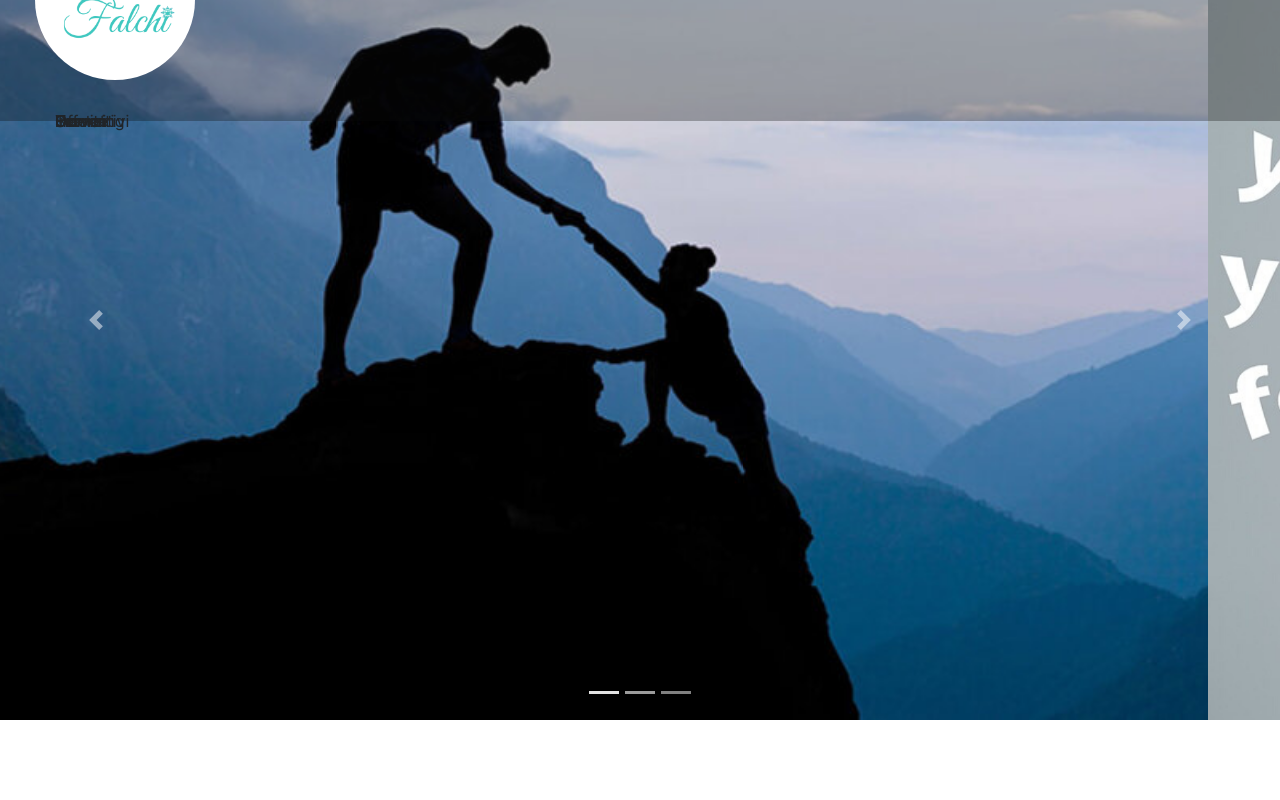
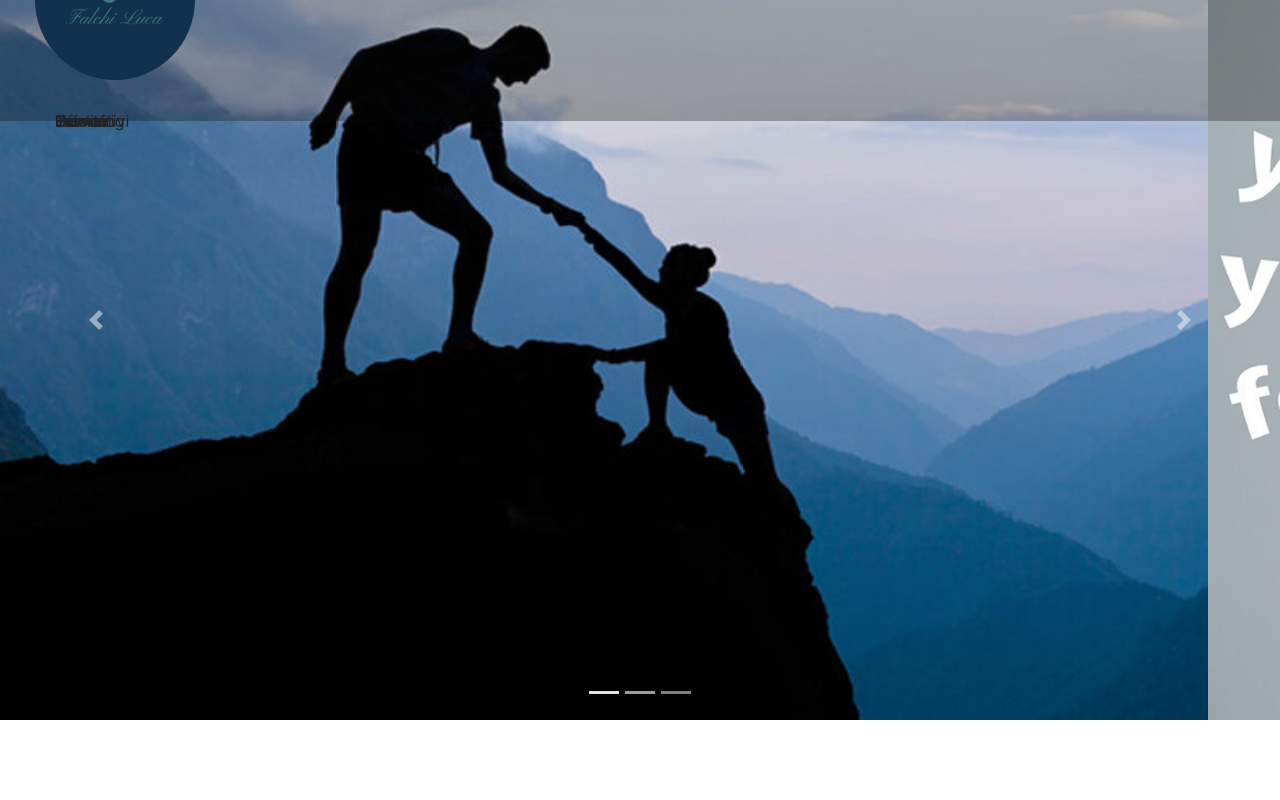
Before and after one commit to Netta90/react_sito_luca, a React (Create React App) app: page / in a window 1280 px wide. Shown: the top 800 px of the page. Built offline with nearby package versions, Linux system fonts and the light colour scheme.

Commit message:
Non ci resco

```diff
--- a/src/Topbar.css
+++ b/src/Topbar.css
@@ -67,6 +67,9 @@
     border-bottom-width: 0px;
     position: relative;
     border-bottom-style: solid;
+    line-height :1.7;
+    margin-left: auto;
+    margin-right: auto;
 }
 
 .header-backround{
@@ -139,6 +142,7 @@
     padding-right: 21px;
     float: left;
     cursor: pointer
+
 }
 
 .slide-bar{
--- a/src/top-bar.js
+++ b/src/top-bar.js
@@ -1,6 +1,6 @@
 import React from 'react';
 import './Topbar.css';
-import Logo from './LucaF.png';
+import Logo from './FF.png';
 
 
 class TopBar extends React.Component {
```
Also changed, not shown: src/FF.png (added).
